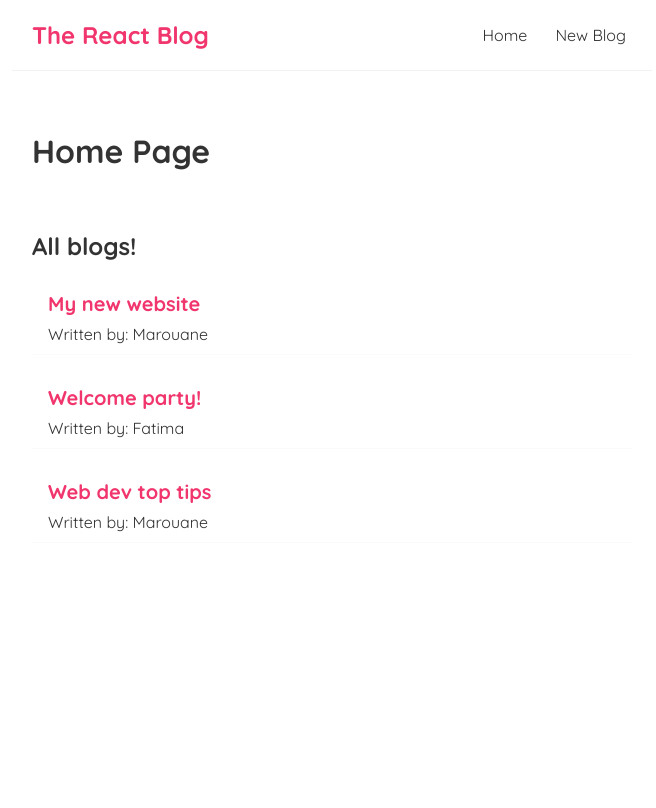
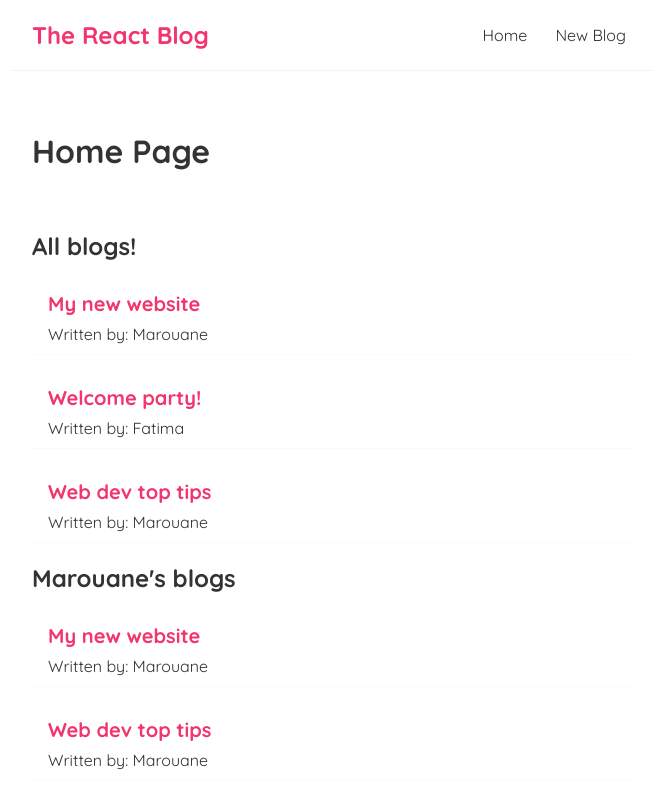
Before and after one commit to MLankaoui/react-blog, a React (Create React App) app: page / in a window 1280 px wide. Shown: the top 808 px of the page, without its empty margins (308-964 px from the left). Built offline with nearby package versions, Linux system fonts and the light colour scheme.

Commit message:
add single person blogs functionality.

```diff
--- a/src/components/Home.jsx
+++ b/src/components/Home.jsx
@@ -16,6 +16,7 @@ export default function Home() {
             <br />
             <br />
             <BlogList data={blogs} title="All blogs!" />
+            <BlogList data={blogs.filter((blog) => {return blog.author === "Marouane"})} title="Marouane's blogs" />
         </div>
     );
 }
```
